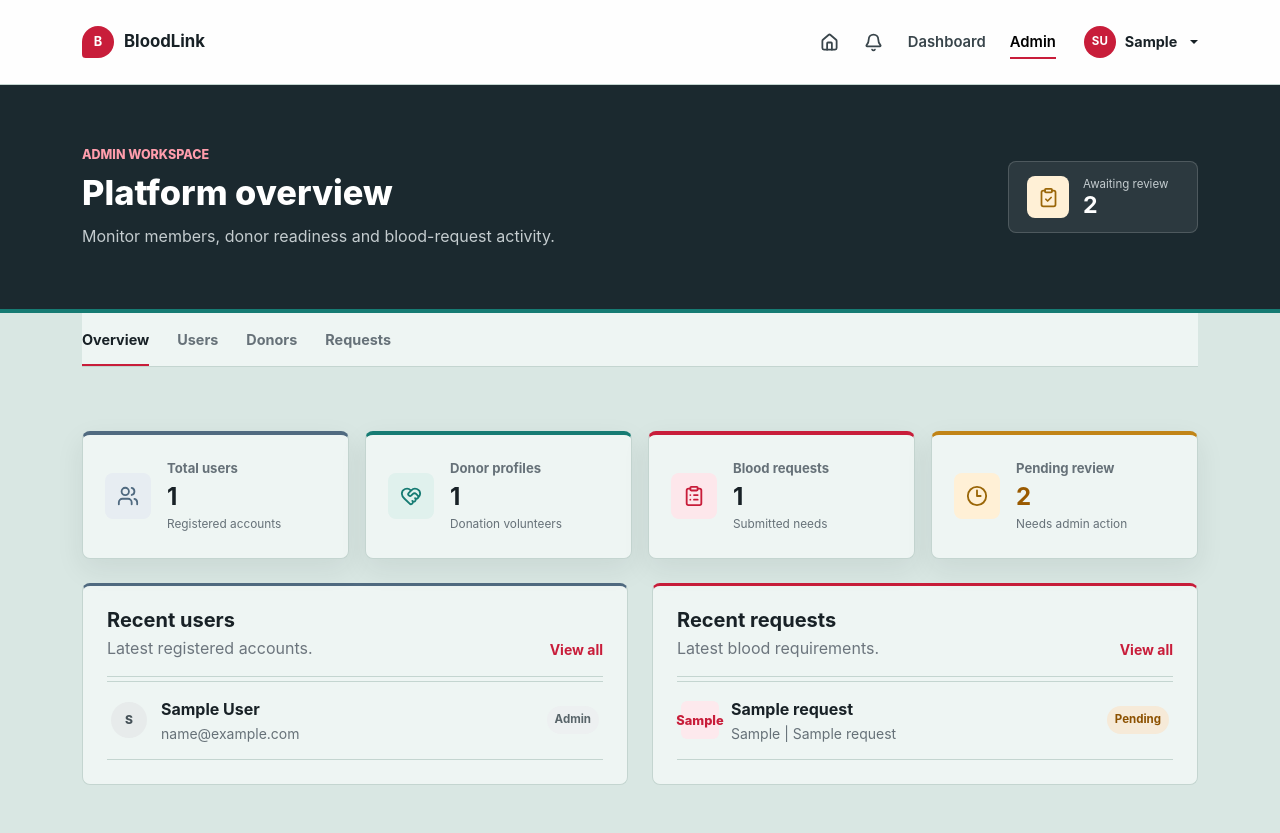
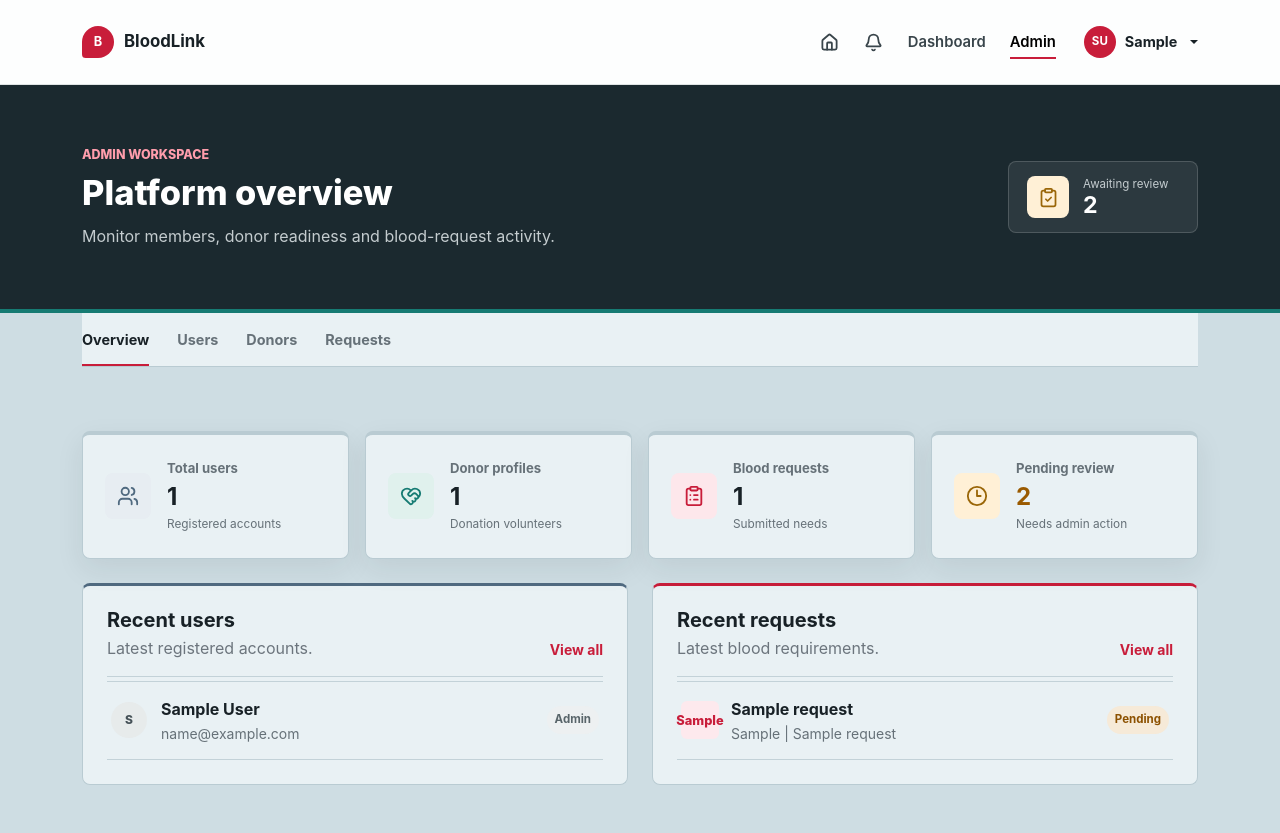
Before and after one commit to shivnandan-kumar/bloodlink-flask, a Flask app: page /admin in a window 1280 px wide. Run offline with Flask 3, Linux system fonts and the light colour scheme; a user stored in the database is signed in; tables that the repository leaves empty hold one stand-in row (values such as "Sample post"); some libraries are stand-ins or nearby versions.

Commit message:
Apply steel blue dashboard theme

```diff
--- a/app/static/css/style.css
+++ b/app/static/css/style.css
@@ -3,9 +3,9 @@
     --blood-dark: #9f1730;
     --charcoal: #182126;
     --muted: #667178;
-    --line: #c4d5d0;
-    --surface: #eef5f3;
-    --canvas: #d9e7e3;
+    --line: #dfe4e4;
+    --surface: #ffffff;
+    --canvas: #f4f6f5;
     --teal: #167b73;
 }
 
@@ -809,6 +809,27 @@
     background: var(--canvas);
 }
 
+.overview-dashboard-page {
+    background: #cedde3;
+}
+
+.overview-dashboard-page .dashboard-panel,
+.overview-dashboard-page .dashboard-metric,
+.overview-dashboard-page .dashboard-match-notice,
+.overview-dashboard-page .admin-tabs {
+    background: #e9f1f4;
+    border-color: #b9cbd2;
+}
+
+.overview-dashboard-page .section-heading,
+.overview-dashboard-page .account-details > div,
+.overview-dashboard-page .dashboard-request-list,
+.overview-dashboard-page .dashboard-request-list > a,
+.overview-dashboard-page .admin-compact-list,
+.overview-dashboard-page .admin-compact-list > div {
+    border-color: #c3d2d8;
+}
+
 .dashboard-header {
     background: #17252b;
     border-bottom: 4px solid var(--blood);
--- a/app/templates/admin_dashboard.html
+++ b/app/templates/admin_dashboard.html
@@ -1,7 +1,7 @@
 {% extends "base.html" %}
 
 {% block title %}Admin Overview | BloodLink{% endblock %}
-{% block body_class %}dashboard-page admin-page{% endblock %}
+{% block body_class %}dashboard-page admin-page overview-dashboard-page{% endblock %}
 
 {% block content %}
 <section class="admin-header">
--- a/app/templates/base.html
+++ b/app/templates/base.html
@@ -5,7 +5,7 @@
         <meta name="viewport" content="width=device-width, initial-scale=1">
         <title>{% block title %}BloodLink{% endblock %}</title>
         <link href="https://cdn.jsdelivr.net/npm/bootstrap@5.3.3/dist/css/bootstrap.min.css" rel="stylesheet">
-        <link rel="stylesheet" href="{{ url_for('static', filename='css/style.css', v='20260622-2') }}">
+        <link rel="stylesheet" href="{{ url_for('static', filename='css/style.css', v='20260622-3') }}">
     </head>
     <body class="{% block body_class %}{% endblock %}">
         <nav class="navbar navbar-expand-lg app-navbar">
--- a/app/templates/dashboard.html
+++ b/app/templates/dashboard.html
@@ -1,7 +1,7 @@
 {% extends "base.html" %}
 
 {% block title %}Dashboard | BloodLink{% endblock %}
-{% block body_class %}dashboard-page{% endblock %}
+{% block body_class %}dashboard-page overview-dashboard-page{% endblock %}
 
 {% block content %}
 <section class="dashboard-header">
```
